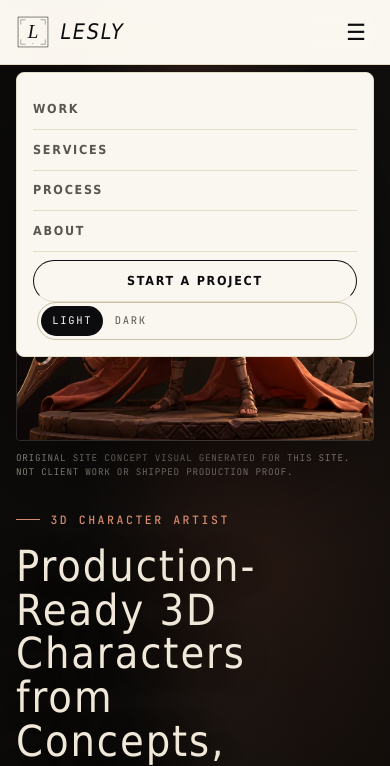
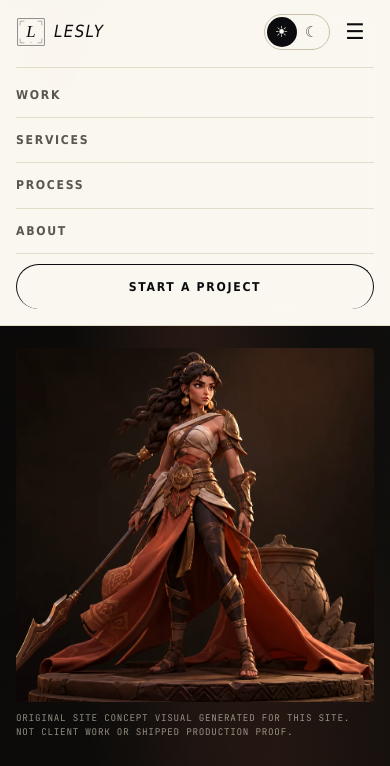
Before and after one commit to dimasyankauskas/Lesly3dArtis, a plain HTML site: page index.html in a window 390 px wide. Both pictures are taken after a click on the button "Open menu". Shown: the top 766 px of the page. Drawn offline with Linux system fonts and the light colour scheme; a web font is replaced by a local one.

Commit message:
Fix responsive header and hero layout

```diff
--- a/index.html
+++ b/index.html
@@ -20,17 +20,19 @@
   <header class="site-header">
     <div class="site-header-inner">
       <a class="brand" href="#top"><span class="mark" aria-hidden="true"></span><em>Lesly</em></a>
-      <button class="nav-toggle" aria-label="Open menu" aria-expanded="false">☰</button>
+      <div class="header-actions">
+        <div class="theme-toggle" role="group" aria-label="Theme">
+          <button type="button" data-theme-set="light" aria-label="Use light theme" aria-pressed="true">☀</button>
+          <button type="button" data-theme-set="dark" aria-label="Use dark theme" aria-pressed="false">☾</button>
+        </div>
+        <button class="nav-toggle" aria-label="Open menu" aria-expanded="false">☰</button>
+      </div>
       <nav class="nav" aria-label="Primary">
         <a href="#work">Work</a>
         <a href="#services">Services</a>
         <a href="#process">Process</a>
         <a href="#about">About</a>
         <a class="nav-cta" href="#contact">Start a Project</a>
-        <div class="theme-toggle" role="group" aria-label="Theme">
-          <button type="button" data-theme-set="light" aria-pressed="true">Light</button>
-          <button type="button" data-theme-set="dark" aria-pressed="false">Dark</button>
-        </div>
       </nav>
     </div>
   </header>
--- a/styles.css
+++ b/styles.css
@@ -82,13 +82,20 @@
 }
 
 *,*::before,*::after{box-sizing:border-box}
-html{scroll-behavior:smooth;-webkit-text-size-adjust:100%}
+html{
+  scroll-behavior:smooth;
+  -webkit-text-size-adjust:100%;
+  min-width:320px;
+  overflow-x:hidden;
+}
 
 .work-tag,
 .card-corner,
 .hero-tags{display:none}
 body{
   margin:0;
+  min-width:320px;
+  overflow-x:hidden;
   background:var(--bg);
   color:var(--text);
   font-family:var(--body);
@@ -182,7 +189,8 @@ p{margin:0 0 1rem}
    placed above section h2. CSS-only so it inherits the active
    accent color. */
 .ornament{
-  display:flex;align-items:center;justify-content:center;gap:.55rem;
+  display:none;
+  align-items:center;justify-content:center;gap:.55rem;
   margin:0 auto 1.5rem;width:fit-content;
   color:var(--accent);
 }
@@ -228,15 +236,19 @@ p{margin:0 0 1rem}
   mask:url("assets/brand/brand-mark.svg") no-repeat center / contain;
   transition:background-color .35s var(--ease);
 }
-.nav{display:flex;align-items:center;gap:1.5rem;flex-wrap:wrap}
+.nav{
+  order:2;
+  display:flex;align-items:center;gap:clamp(.8rem,1.8vw,1.5rem);flex-wrap:wrap;
+  margin-left:auto;
+}
 .nav a{
   text-decoration:none;color:var(--muted);
-  font-size:.78rem;font-weight:600;letter-spacing:.14em;text-transform:uppercase;
+  font-size:clamp(.68rem,.9vw,.78rem);font-weight:600;letter-spacing:.14em;text-transform:uppercase;
   transition:color .15s var(--ease);
 }
 .nav a:hover{color:var(--text)}
 .nav-cta{
-  padding:.55rem 1.1rem;
+  padding:.55rem clamp(.75rem,1.4vw,1.1rem);
   border:1px solid var(--text);
   border-radius:999px;
   color:var(--text) !important;
@@ -244,7 +256,15 @@ p{margin:0 0 1rem}
 }
 .nav-cta:hover{background:var(--text);color:var(--bg) !important}
 
-/* Theme toggle — pill switch in the header */
+.header-actions{
+  order:3;
+  display:flex;
+  align-items:center;
+  gap:.65rem;
+  margin-left:.75rem;
+}
+
+/* Theme toggle — always-visible icon switch in the header */
 .theme-toggle{
   display:inline-flex;align-items:center;gap:0;
   border:1px solid var(--border-strong);
@@ -255,33 +275,51 @@ p{margin:0 0 1rem}
   font-size:.66rem;
   letter-spacing:.16em;
   text-transform:uppercase;
-  margin-left:.25rem;
+  margin-left:0;
 }
 .theme-toggle button{
   appearance:none;background:transparent;border:0;
-  padding:.4rem .7rem;
+  width:34px;
+  height:34px;
+  padding:0;
+  display:grid;
+  place-items:center;
   font:inherit;color:var(--muted);
   border-radius:999px;
   cursor:pointer;
   transition:background-color .2s var(--ease),color .2s var(--ease);
-  font-family:inherit;
-  font-size:.66rem;
-  letter-spacing:.16em;
-  text-transform:uppercase;
+  font-family:Georgia,serif;
+  font-size:1rem;
+  line-height:1;
+  letter-spacing:0;
+  text-transform:none;
 }
 .theme-toggle button[aria-pressed="true"]{
   background:var(--text);color:var(--bg);
 }
 .theme-toggle button:focus-visible{outline:2px solid var(--accent);outline-offset:2px}
 
-.nav-toggle{display:none;background:none;border:0;color:var(--text);font-size:1.4rem;padding:.25rem .5rem;cursor:pointer}
+.nav-toggle{
+  display:none;
+  width:42px;
+  height:42px;
+  background:transparent;
+  border:1px solid transparent;
+  border-radius:999px;
+  color:var(--text);
+  font-size:1.35rem;
+  line-height:1;
+  padding:0;
+  cursor:pointer;
+}
 
 /* ============================== */
 /* Hero                           */
 /* ============================== */
 .hero{
   display:grid;
-  grid-template-columns:minmax(0,.82fr) minmax(340px,1.18fr);
+  grid-template-columns:minmax(0,500px) minmax(0,720px);
+  justify-content:center;
   gap:clamp(1.75rem,4vw,4rem);
   align-items:center;
   max-width:none;
@@ -317,6 +355,7 @@ p{margin:0 0 1rem}
   justify-self:end;
 }
 .hero h1{
+  font-size:clamp(3rem,5vw,4.8rem);
   margin-bottom:1.5rem;
   text-wrap:balance;
   hyphens:auto;
@@ -330,21 +369,7 @@ p{margin:0 0 1rem}
 .hero .lead{margin-bottom:1.6rem;max-width:56ch;color:rgba(240,232,216,.78)}
 .hero .ornament{margin-inline:0;color:#d58a6e}
 .hero-actions{display:flex;gap:.75rem;flex-wrap:wrap;margin-top:1.5rem}
-.hero::after{
-  content:"";position:absolute;inset:clamp(1rem,3vw,2rem);
-  pointer-events:none;
-  background:
-    linear-gradient(#d58a6e,#d58a6e) top left / 28px 1px no-repeat,
-    linear-gradient(#d58a6e,#d58a6e) top left / 1px 28px no-repeat,
-    linear-gradient(#d58a6e,#d58a6e) top right / 28px 1px no-repeat,
-    linear-gradient(#d58a6e,#d58a6e) top right / 1px 28px no-repeat,
-    linear-gradient(#d58a6e,#d58a6e) bottom left / 28px 1px no-repeat,
-    linear-gradient(#d58a6e,#d58a6e) bottom left / 1px 28px no-repeat,
-    linear-gradient(#d58a6e,#d58a6e) bottom right / 28px 1px no-repeat,
-    linear-gradient(#d58a6e,#d58a6e) bottom right / 1px 28px no-repeat;
-  opacity:.34;
-  z-index:2;
-}
+.hero::after{content:none}
 .hero-visual{
   margin:0;
   align-self:stretch;
@@ -361,8 +386,8 @@ p{margin:0 0 1rem}
   object-position:center 42%;
   margin:0;
   border-radius:4px;
-  border:1px solid rgba(250,247,241,.13);
-  box-shadow:0 42px 110px -34px rgba(0,0,0,.88);
+  border:0;
+  box-shadow:none;
   filter:saturate(1.05) contrast(1.04);
 }
 .asset-note{
@@ -379,7 +404,7 @@ p{margin:0 0 1rem}
 .hero .btn:hover{background:#f0e8d8;color:#0e0c0a}
 .hero .btn-primary{background:#f0e8d8;color:#0e0c0a;border-color:#f0e8d8}
 .hero .btn-primary:hover{background:#d58a6e;border-color:#d58a6e;color:#0e0c0a}
-@media(max-width:900px){
+@media(max-width:767px){
   .hero{
     grid-template-columns:1fr;
     gap:1.4rem;
@@ -406,8 +431,9 @@ p{margin:0 0 1rem}
     object-position:center 42%;
   }
   .hero h1{
-    font-size:clamp(2.35rem,12vw,4rem);
-    max-width:12ch;
+    font-size:clamp(2.15rem,8.4vw,3.2rem);
+    max-width:14ch;
+    line-height:1.08;
     margin-bottom:1rem;
   }
   .hero .lead{
@@ -423,7 +449,7 @@ p{margin:0 0 1rem}
   }
 }
 @media(max-width:520px){
-  .hero h1{font-size:clamp(2.05rem,11vw,3rem)}
+  .hero h1{font-size:clamp(2rem,9.4vw,2.65rem)}
   .hero .btn{
     min-height:48px;
     padding:.78rem 1rem;
@@ -1102,19 +1128,87 @@ body.case-study .site-header{background:color-mix(in srgb,var(--bg) 88%,transpar
 /* ============================== */
 /* Mobile nav                     */
 /* ============================== */
-@media(max-width:900px){
-  .nav-toggle{display:block}
+@media(min-width:768px){
+  .nav{display:flex !important}
+  .nav-toggle{display:none}
+}
+
+@media(max-width:767px){
+  .site-header-inner{
+    position:relative;
+    min-height:68px;
+    gap:1rem;
+    flex-wrap:wrap;
+  }
+  .brand{
+    font-size:1.2rem;
+    min-width:0;
+  }
+  .brand .mark{
+    width:30px;
+    height:30px;
+  }
+  .header-actions{
+    margin-left:auto;
+    gap:.4rem;
+  }
+  .theme-toggle{
+    padding:2px;
+  }
+  .theme-toggle button{
+    width:32px;
+    height:32px;
+    font-size:.95rem;
+  }
+  .nav-toggle{display:grid;place-items:center}
   .nav{
-    position:absolute;top:100%;left:1rem;right:1rem;
-    display:none;flex-direction:column;align-items:stretch;gap:0;
-    background:var(--bg);
-    border:1px solid var(--border);
-    border-radius:8px;
-    padding:1rem;
-    margin-top:.5rem;
+    order:4;
+    position:static;
+    flex:0 0 100%;
+    width:100%;
+    display:none;
+    flex-direction:column;
+    align-items:stretch;
+    gap:0;
+    background:transparent;
+    border:0;
+    border-top:1px solid var(--border);
+    border-radius:0;
+    padding:.35rem 0 0;
+    margin-top:0;
+    box-shadow:none;
   }
   .nav.open{display:flex}
-  .nav a{padding:.6rem 0;border-bottom:1px solid var(--border)}
+  .nav a{
+    padding:.75rem 0;
+    border-bottom:1px solid var(--border);
+    font-size:.76rem;
+    color:var(--muted);
+  }
   .nav a:last-child{border-bottom:0}
-  .nav-cta{margin-top:.5rem;text-align:center}
+  .nav-cta{
+    margin:.65rem 0 .2rem;
+    text-align:center;
+    width:100%;
+    color:var(--text) !important;
+    border-color:var(--text);
+  }
 }
+
+@media(max-width:520px){
+  .site-header-inner{
+    padding:.8rem 1rem;
+  }
+  .brand{
+    gap:.5rem;
+    font-size:1.05rem;
+  }
+  .theme-toggle button{
+    width:30px;
+    height:30px;
+  }
+  .nav-toggle{
+    width:38px;
+    height:38px;
+  }
+}
```
Also changed, not shown: case-study.html (+7 -5 lines).
